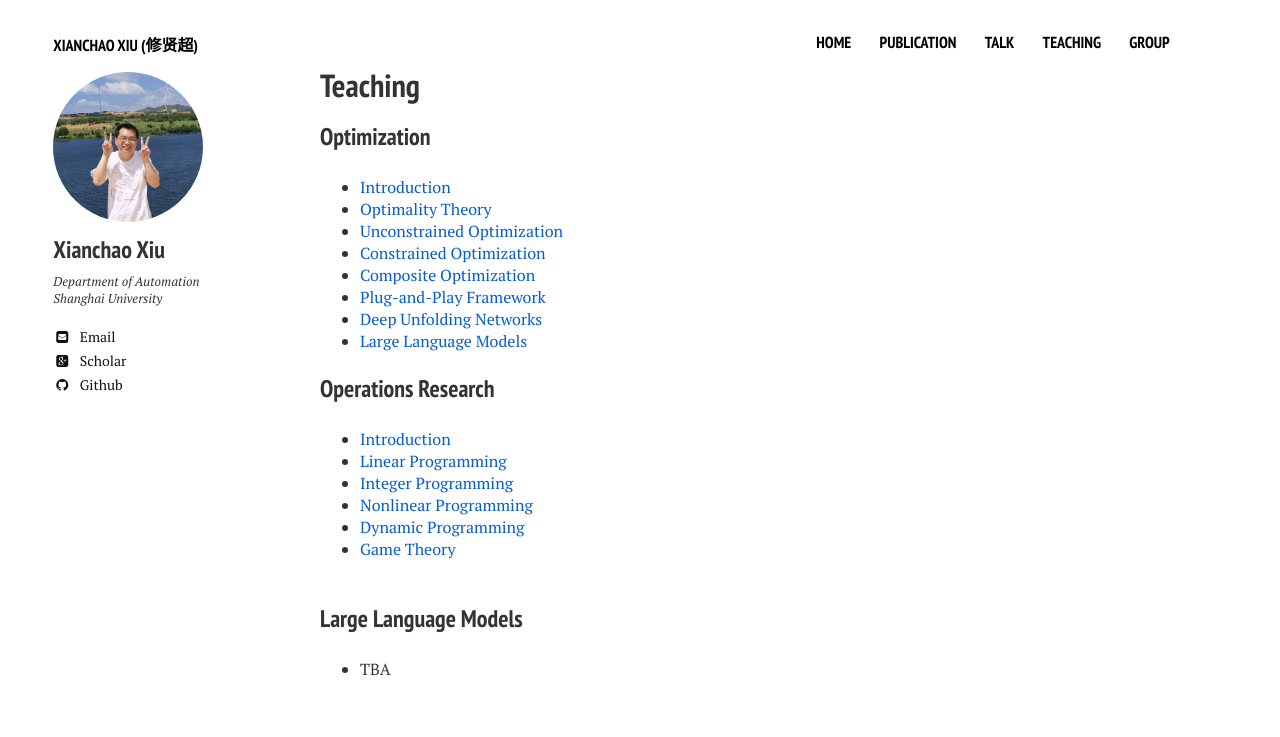
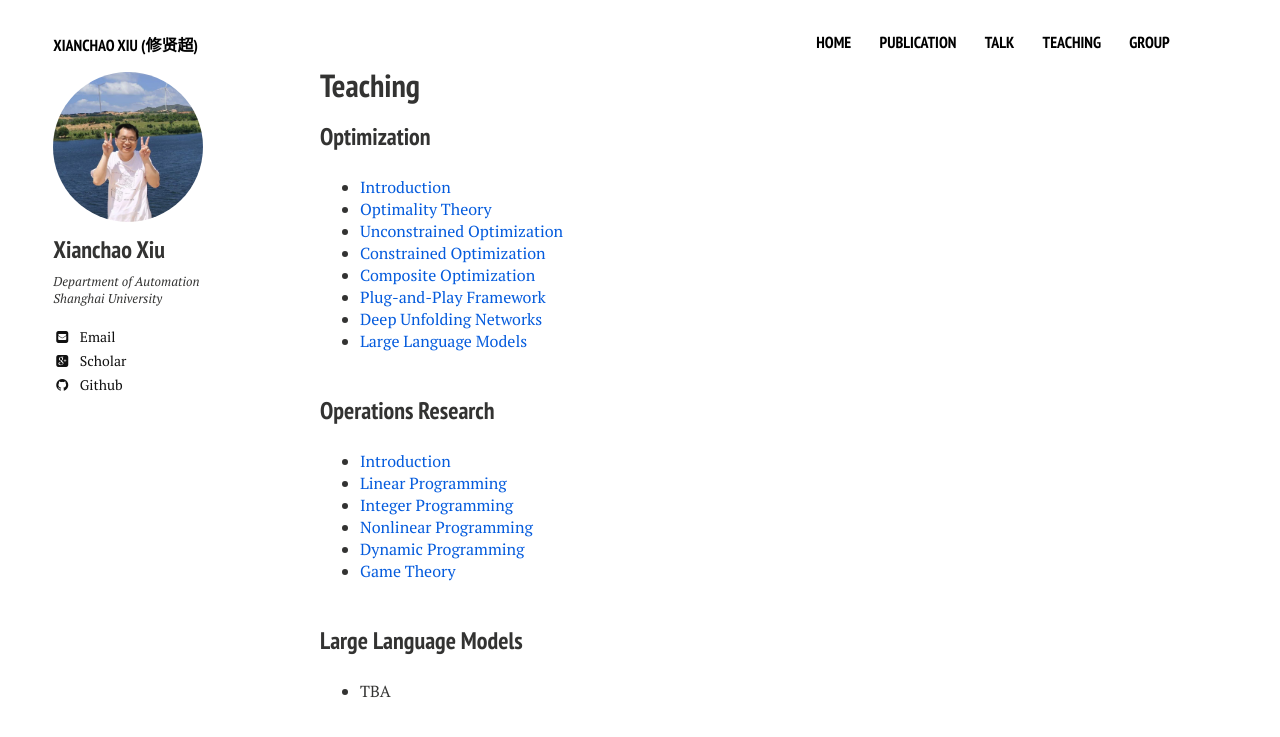
Before and after one commit to xianchaoxiu/xianchaoxiu.github.io, a Jekyll site: the page built from teaching/index.md, in a window 1280 px wide. Shown: the top 737 px of the page. Built offline with Jekyll 4.4.1, drawn with Linux system fonts in a browser that asks for light colours; nearby versions of some CDN libraries.

Commit message:
Update index.md

```diff
--- a/teaching/index.md
+++ b/teaching/index.md
@@ -18,7 +18,7 @@ share: false
 - <a href="../teaching/现代优化方法/复合优化算法.pdf" class="textlink" target="_blank">Composite Optimization </a> <br>
 - <a href="../teaching/现代优化方法/即插即用框架.pdf" class="textlink" target="_blank">Plug-and-Play Framework</a> <br>
 - <a href="../teaching/现代优化方法/深度展开网络.pdf" class="textlink" target="_blank">Deep Unfolding Networks</a> <br>
-- <a href="../teaching/现代优化方法/大模型辅助设计.pdf" class="textlink" target="_blank">Large Language Models</a> <br>
+- <a href="../teaching/现代优化方法/大模型辅助设计.pdf" class="textlink" target="_blank">Large Language Models</a> <br><br>
 
 
 
```
